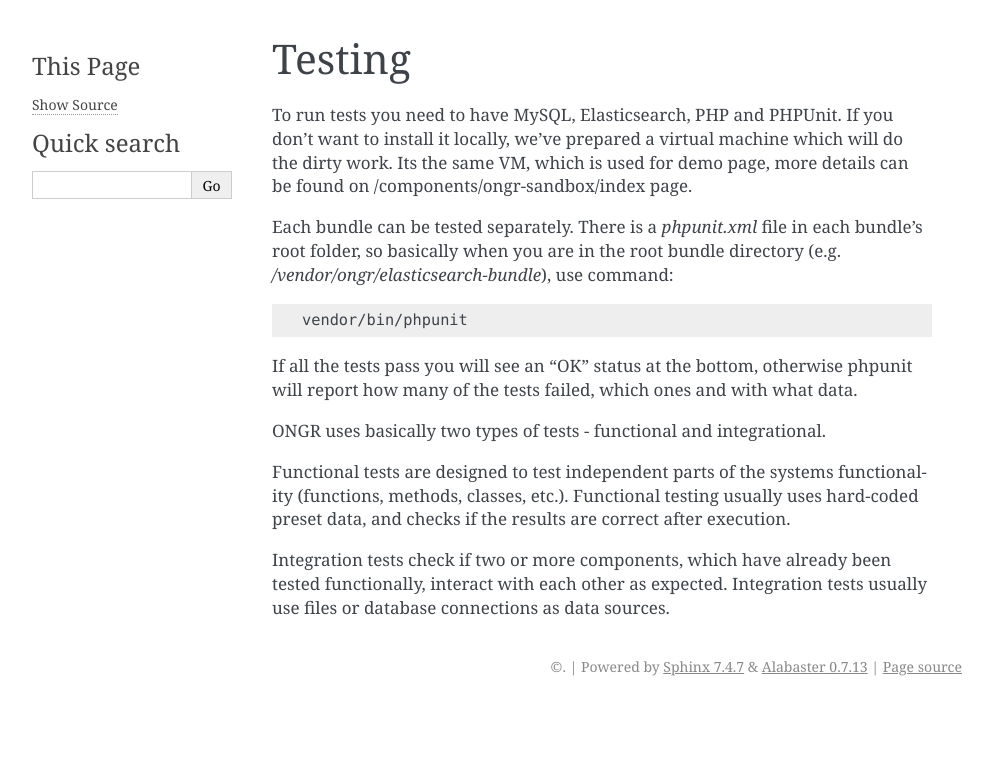
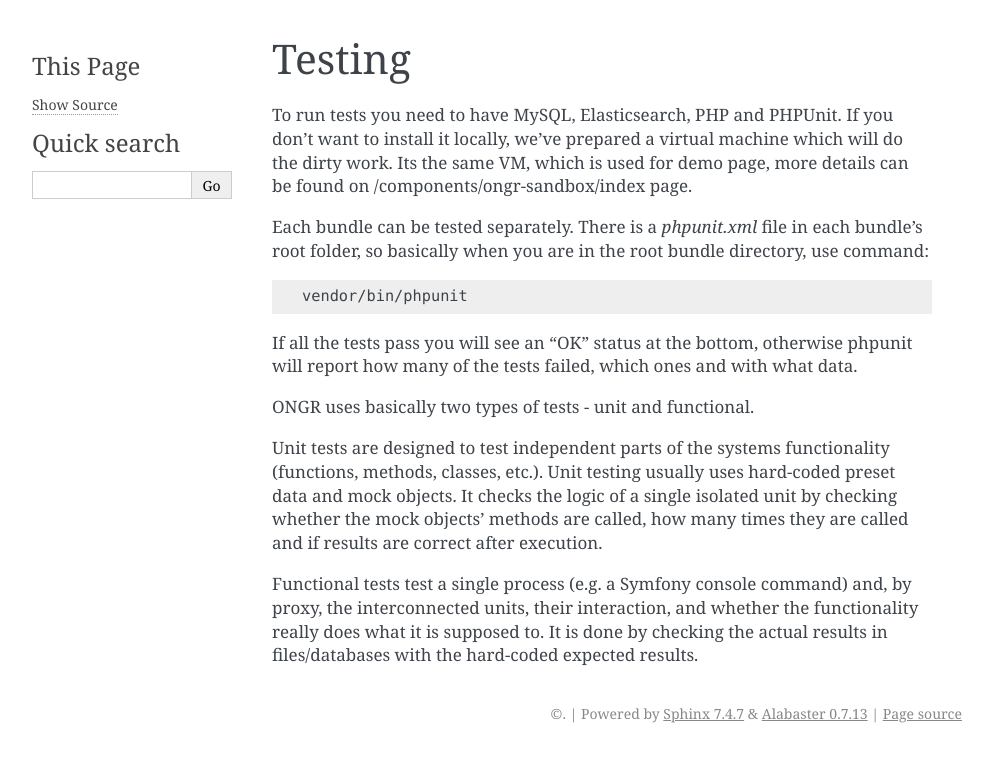
Before and after one commit to ongr-io/docs.ongr.io, a Sphinx documentation site: the page built from source/handbook/contributing/testing.rst, in a window 1280 px wide. Shown: the top 762 px of the page, without its empty margins (148-1141 px from the left). Built offline with Sphinx 7.4.7, drawn with Linux system fonts in a browser that asks for light colours; pages that are not in the unit, such as notebooks, are missing from menus; the version number could not be read and is left out.

Commit message:
Updated testing doc.

```diff
--- a/source/handbook/contributing/testing.rst
+++ b/source/handbook/contributing/testing.rst
@@ -2,7 +2,7 @@ Testing
 =======
 To run tests you need to have MySQL, Elasticsearch, PHP and PHPUnit. If you don't want to install it locally, we've prepared a virtual machine which will do the dirty work. Its the same VM, which is used for demo page, more details can be found on :doc:`/components/ongr-sandbox/index` page.
 
-Each bundle can be tested separately. There is a `phpunit.xml` file in each bundle's root folder, so basically when you are in the root bundle directory (e.g. `/vendor/ongr/elasticsearch-bundle`), use command:
+Each bundle can be tested separately. There is a `phpunit.xml` file in each bundle's root folder, so basically when you are in the root bundle directory, use command:
 
 .. code-block:: bash
 
@@ -12,8 +12,8 @@ Each bundle can be tested separately. There is a `phpunit.xml` file in each bund
 
 If all the tests pass you will see an "OK" status at the bottom, otherwise phpunit will report how many of the tests failed, which ones and with what data.
 
-ONGR uses basically two types of tests - functional and integrational.
+ONGR uses basically two types of tests - unit and functional.
 
-Functional tests are designed to test independent parts of the systems functionality (functions, methods, classes, etc.). Functional testing usually uses hard-coded preset data, and checks if the results are correct after execution.
+Unit tests are designed to test independent parts of the systems functionality (functions, methods, classes, etc.). Unit testing usually uses hard-coded preset data and mock objects. It checks the logic of a single isolated unit by checking whether the mock objects' methods are called, how many times they are called and if results are correct after execution.
 
-Integration tests check if two or more components, which have already been tested functionally, interact with each other as expected. Integration tests usually use files or database connections as data sources.
+Functional tests test a single process (e.g. a Symfony console command) and, by proxy, the interconnected units, their interaction, and whether the functionality really does what it is supposed to. It is done by checking the actual results in files/databases with the hard-coded expected results.
```
